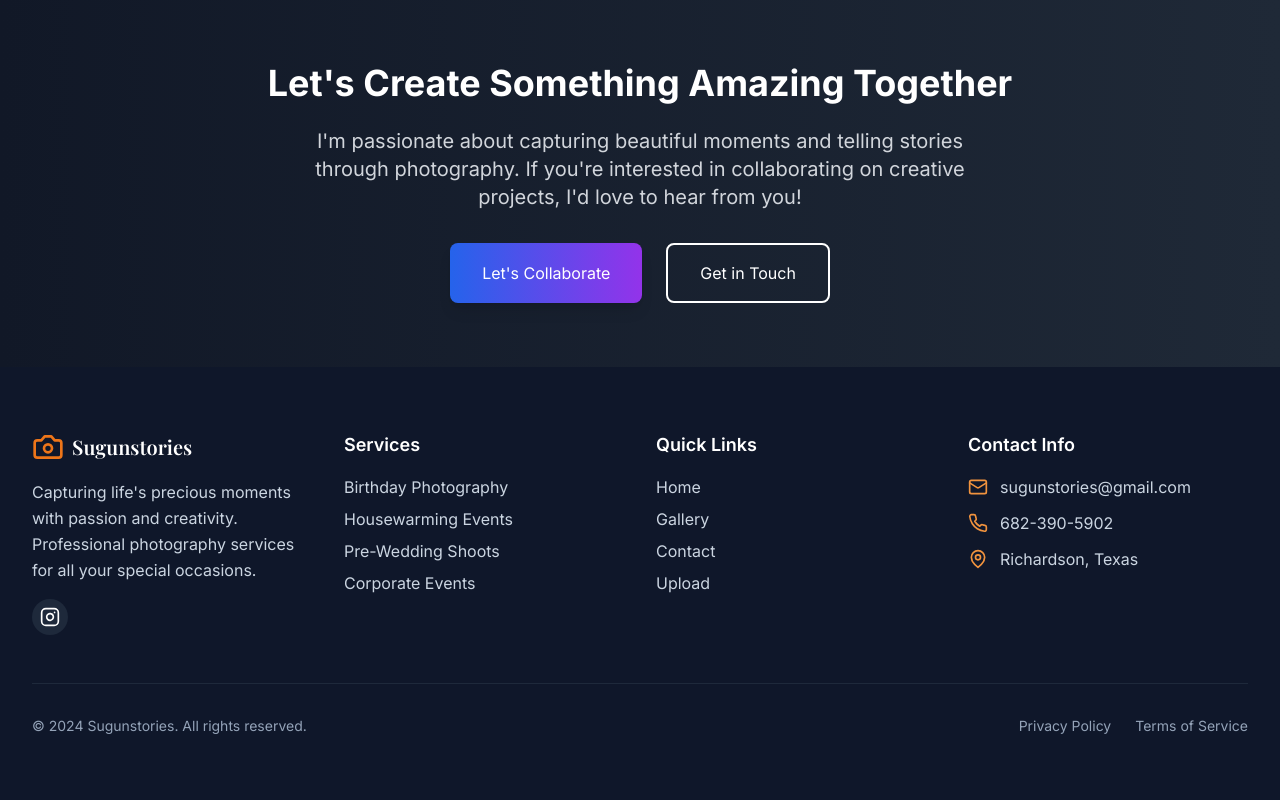
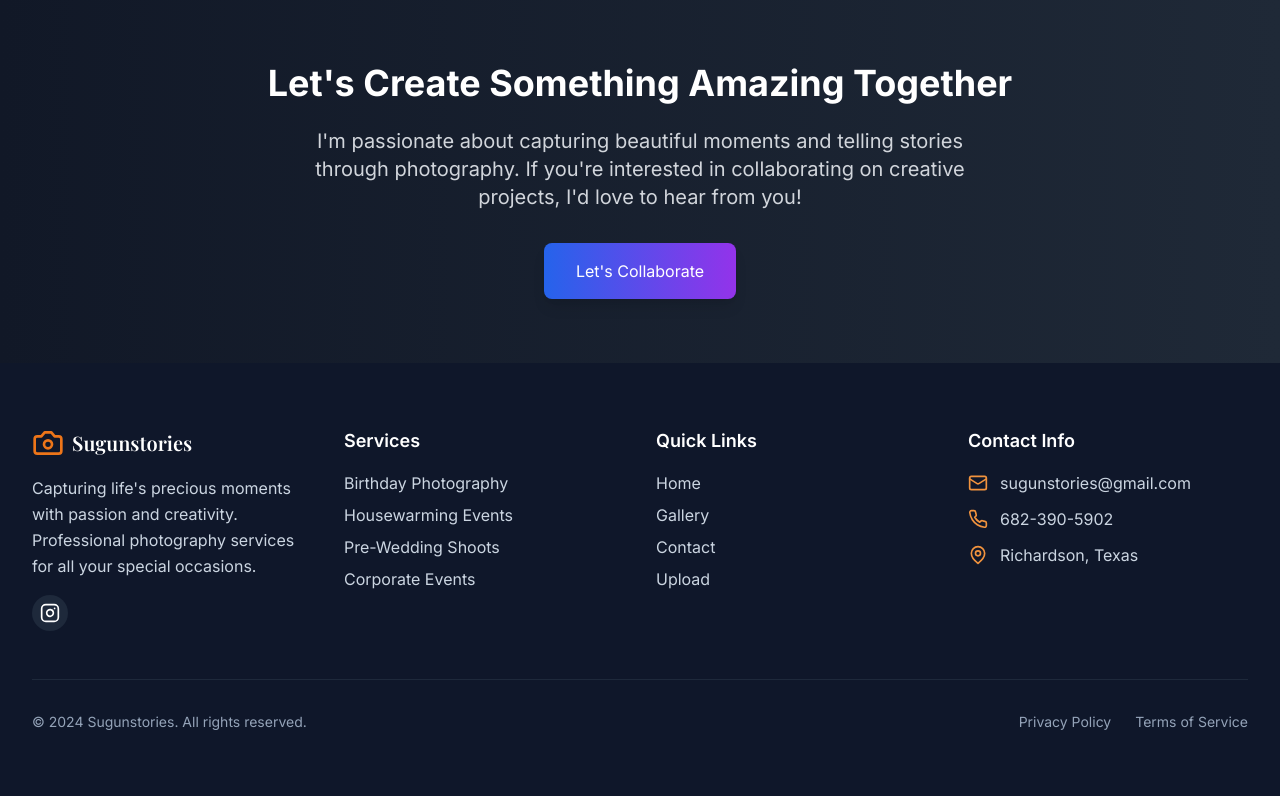
Before and after one commit to Sugun-ravipalli/portfolio, a React (Create React App) app: page /gallery in a window 1280 px wide. Shown: the part 1216-2016 px from the top of the page. Built offline with nearby package versions, Linux system fonts and the light colour scheme; no server answers; the database is empty.

Commit message:
Fix gallery CTA buttons: Remove 'Get in Touch', make 'Let's Collaborate' link to contact - Removed non-functional 'Get in Touch' button - Made 'Let's Collaborate' button link to /contact page - Added Link import from react-router-dom - Clean, single CTA button design

```diff
--- a/src/pages/Gallery.tsx
+++ b/src/pages/Gallery.tsx
@@ -1,4 +1,5 @@
 import React, { useState, useEffect } from 'react';
+import { Link } from 'react-router-dom';
 import { auth } from '../config/firebase';
 import PinterestGallery from '../components/PinterestGallery';
 import ImageViewerModal from '../components/ImageViewerModal';
@@ -205,13 +206,13 @@ const Gallery: React.FC = () => {
                I'm passionate about capturing beautiful moments and telling stories through photography.
                If you're interested in collaborating on creative projects, I'd love to hear from you!
              </p>
-             <div className="flex flex-col sm:flex-row justify-center space-y-4 sm:space-y-0 sm:space-x-6">
-               <button className="bg-gradient-to-r from-blue-600 to-purple-600 text-white px-8 py-4 rounded-lg hover:from-blue-700 hover:to-purple-700 transition-all shadow-lg hover:shadow-xl transform hover:-translate-y-1">
+             <div className="flex justify-center">
+               <Link
+                 to="/contact"
+                 className="bg-gradient-to-r from-blue-600 to-purple-600 text-white px-8 py-4 rounded-lg hover:from-blue-700 hover:to-purple-700 transition-all shadow-lg hover:shadow-xl transform hover:-translate-y-1 inline-block"
+               >
                  Let's Collaborate
-               </button>
-               <button className="border-2 border-white text-white px-8 py-4 rounded-lg hover:bg-white hover:text-gray-900 transition-all">
-                 Get in Touch
-               </button>
+               </Link>
              </div>
            </div>
          </div>
```
